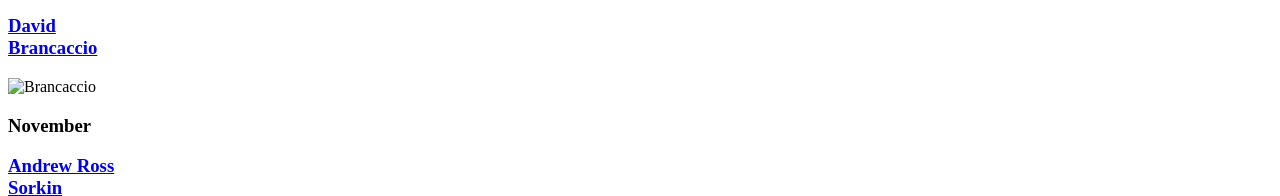
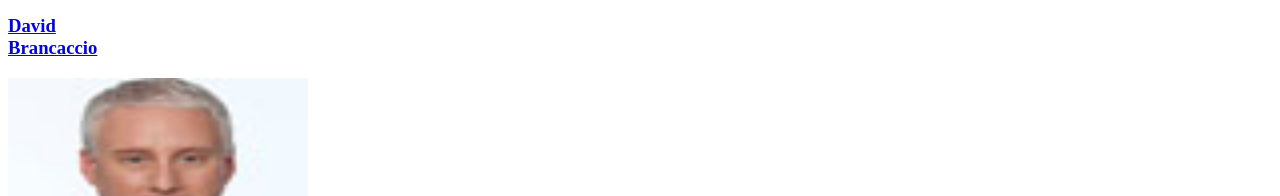
Before and after one commit to gc422-lab/A05, a plain HTML site: page index.html in a window 1280 px wide. Shown: the part 548-744 px from the top of the page. Drawn offline with Linux system fonts and the light colour scheme; files whose address does not match are found by name.

Commit message:
Update index.html

```diff
--- a/index.html
+++ b/index.html
@@ -35,8 +35,8 @@
     <h1>This season's guest speakers</h1>
 
     <h3>October</h3>
-    <a href="https://github.com/gc422-lab/A05/blob/master/brancaccio.html"> <h3>David<br> Brancaccio</h3> </a>
-    <img src="A05/imagess/brancaccio75.jpg" alt="Brancaccio" width="300" height="200">
+    <a href="https://gc422-lab.github.io/A05/brancaccio.html"> <h3>David<br> Brancaccio</h3> </a>
+    <img src="brancaccio75.jpg" alt="Brancaccio" width="300" height="200">
 
     <h3>November</h3>
     <a href="speakers/sorkin.html"> <h3>Andrew Ross <br> Sorkin</h3> </a>
```
